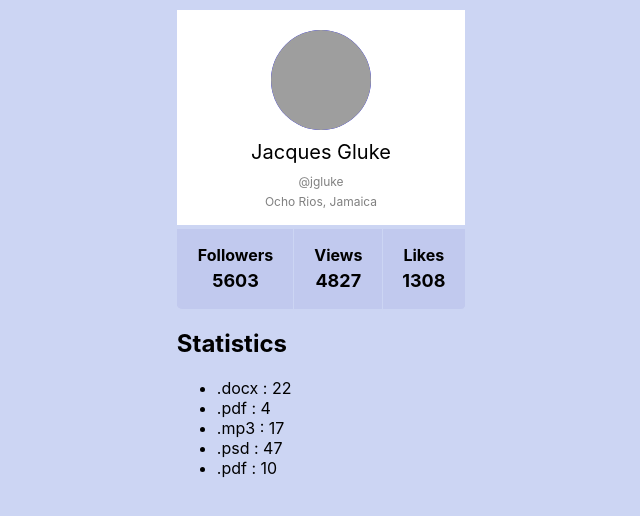
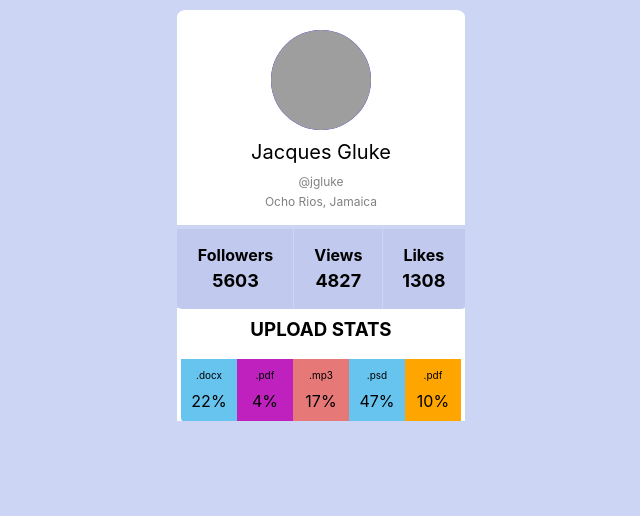
Before and after one commit to DawidForst/Social-Profile, a React (Create React App) app: page / in a window 1280 px wide. Shown: the top 516 px of the page, without its empty margins (319-959 px from the left). Built offline with nearby package versions, Linux system fonts and the light colour scheme; grey boxes are pictures that could not be loaded.

Commit message:
Statistics update

```diff
--- a/src/components/App.jsx
+++ b/src/components/App.jsx
@@ -20,7 +20,8 @@ export const App = (username, tag, avatar, stats, location) => {
       stats={userProfile.stats}
       >
         <Statistics
-          title="Statistics"
+          title="UPLOAD STATS"
+
         />
     </Profile>
 
--- a/src/components/Profile/Profile.jsx
+++ b/src/components/Profile/Profile.jsx
@@ -39,8 +39,8 @@ const Profile = ({username, tag, location, avatar, stats, children}) =>{
 
 
           </ul>
+          {children}
 
-          {children}
         </div>
 
 
--- a/src/components/Profile/Profile.module.css
+++ b/src/components/Profile/Profile.module.css
@@ -2,18 +2,18 @@
 
 background-color: #ccd5f3;
 display: flex;
-/* align-items: center; */
 justify-content: center;
 height: 100vh;
+min-width: 320px;
 
 }
 
 .description{
     margin-top: 10px;
     background-color: white;
-    /* width: 200px; */
     max-height: 215px;
-
+    border-top-right-radius: 3%;
+border-top-left-radius: 3%;
 }
 .avatar_container{
     margin-top: 20px;
@@ -58,12 +58,13 @@ height: 100vh;
     padding: 0;
     display: flex;
     justify-content: space-around;
+    margin-bottom: 0px;
   }
 
   .stats li {
     background-color: #c1c9ee;
     text-align: center;
-    flex: 1; /* Elastyczność dla równego podziału przestrzeni */
+    flex: 1;
     border-right: 1px solid #ccd5f3;
 
   }
--- a/src/components/Statistics/Statistic.module.css
+++ b/src/components/Statistics/Statistic.module.css
@@ -0,0 +1,63 @@
+.statistics{
+    margin-top:-20px;
+    padding: 0px;
+    background-color: white;
+}
+
+.title{
+    padding-top: 10px;
+    display: flex;
+    justify-content: center;
+
+
+}
+
+.stat_list{
+    padding: 0px;
+    display: flex;
+    list-style: none;
+    justify-content: center;
+    flex-wrap: wrap;
+    margin-bottom: 0px;
+    border-bottom-right-radius:  5%;
+    border-bottom-left-radius:  5%;
+
+
+}
+
+.item{
+min-width: 56px;
+display: flex;
+flex-direction: column;
+align-items: center;
+background-color: orange;
+padding-bottom: 10px;
+
+
+}
+
+.item:nth-child(1) {
+    background-color: rgba(25, 166, 231, 0.658);
+    border-bottom-left-radius:  5%;
+
+  }
+.item:nth-child(2) {
+    background-color: rgb(190, 33, 190);
+  }
+.item:nth-child(3) {
+    background-color: rgb(230, 120, 120);
+  }
+.item:nth-child(4) {
+    background-color: rgba(25, 166, 231, 0.658);
+  }
+.item:nth-child(5) {
+    background-color: orange;
+  }
+
+
+.label{
+
+    font-size: 10px;
+    margin-top: 10px;
+    margin-bottom: 10px;
+}
--- a/src/components/Statistics/Statistics.jsx
+++ b/src/components/Statistics/Statistics.jsx
@@ -7,11 +7,13 @@ const Statistics = ({title, stats}) =>{
     stats={data}
     return(
         <div>
-            <section >
-            <h2>{title}</h2>
-            <ul>
+            <section className={css.statistics}>
+            <h3 className={css.title}>{title}</h3>
+            <ul className={css.stat_list}>
                 {data.map((item, i)=>(
-                    <li key={i}>{item.label} : {item.percentage} </li>
+                    <li key={i} className={css.item}>
+                        <div className={css.label}>{item.label} </div>
+                        <div className={css.percentage}>{item.percentage}%</div> </li>
                 )
                 )}
 
```
